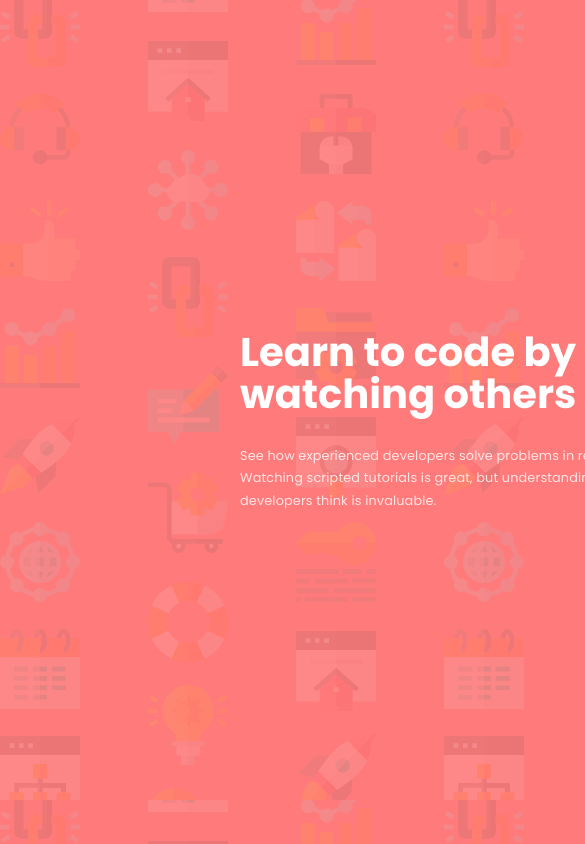
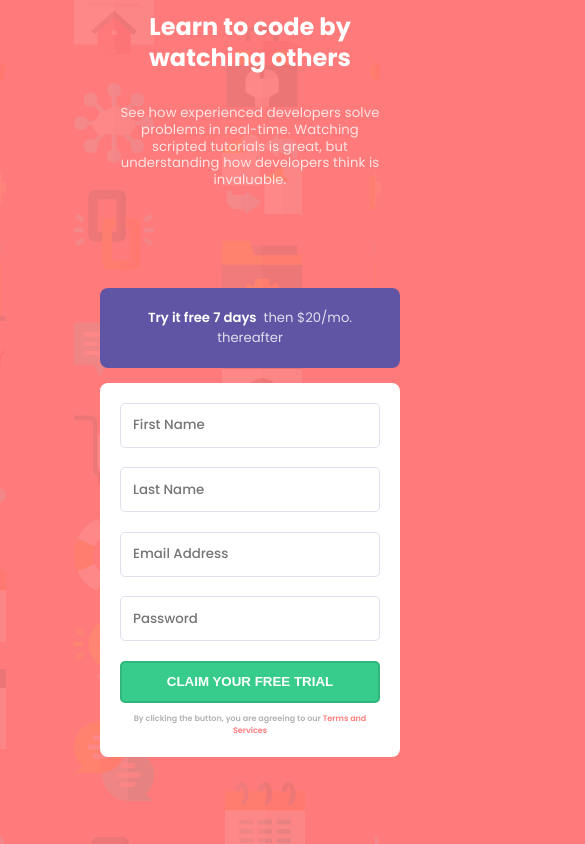
Before and after one commit to x-147/intro-component-with-signup-form-master, a plain HTML site: page index.html in a window 390 px wide. Shown: the top 844 px of the page, 585 px wide, since content can reach past the window. Drawn offline with nearby package versions, Linux system fonts and the light colour scheme.

Commit message:
feat: mobile responsive design

```diff
--- a/styles.css
+++ b/styles.css
@@ -224,3 +224,148 @@ body {
 .show {
   display: block;
 }
+
+@media (max-width: 500px) {
+  html {
+    font-size: 12px;
+  }
+
+  body {
+    grid-template-columns: 500px;
+    grid-template-rows: 200px;
+    background-image: url('./images/bg-intro-mobile.png');
+  }
+
+  /* left container */
+
+  .left-container {
+    padding-left: 0;
+  }
+
+  .left-container-text {
+    width: 300px;
+    display: flex;
+    justify-content: space-around;
+    align-items: center;
+    gap: 30px;
+  }
+
+  .left-container-heading {
+    font-size: 2rem;
+    text-align: center;
+    margin: 0;
+  }
+
+  .left-container-description {
+    font-size: 1.1rem;
+    text-align: center;
+    width: 260px;
+    margin: 0;
+  }
+
+  .right-container {
+    padding-right: 0;
+
+    display: flex;
+    flex-direction: column;
+    justify-content: space-between;
+    gap: 15px;
+  }
+
+  /* call to action bar */
+
+  .right-container-cta {
+    height: 80px;
+    width: 300px;
+
+    display: block;
+    text-align: center;
+    padding: 20px;
+
+    font-size: 1.1rem;
+  }
+
+  .right-container-cta span:first-of-type {
+    font-weight: 600;
+  }
+
+  .right-container-cta span:last-of-type {
+    opacity: 0.8;
+  }
+
+  /* form */
+
+  .right-container-form {
+    width: 300px;
+
+    padding: 20px;
+    border-radius: 8px;
+
+    background-color: white;
+  }
+
+  /* this is inside the form element */
+  /* and it arranges the input boxes with flex */
+  .input-boxes-container {
+    height: 300px;
+
+    display: flex;
+    flex-direction: column;
+    justify-content: space-between;
+  }
+
+  .right-container-form input {
+    height: 45px;
+    width: 100%;
+    display: block;
+
+    border-radius: 5px;
+    text-indent: 1rem;
+
+    border-width: 1px;
+    border-color: hsl(246, 25%, 90%);
+    border-style: solid;
+
+    font-family: 'Poppins', sans-serif;
+    font-style: normal;
+    font-weight: 500;
+  }
+
+  .right-container-form input:focus {
+    outline: solid hsl(248, 32%, 90%);
+  }
+
+  /* note: managing via js */
+  /* .right-container-form input.invalid:focus {
+  outline: 0.125rem solid hsl(0, 100%, 74%);
+} */
+
+  .right-container-form button {
+    height: 42px;
+
+    background-color: hsl(154, 59%, 51%);
+    border-color: hsl(154, 59%, 45%);
+    border-width: 2px;
+    border-radius: 5px;
+    border-style: solid;
+
+    text-transform: uppercase;
+    color: white;
+    font-weight: 600;
+
+    cursor: pointer;
+  }
+
+  .error-text {
+    font-size: 0.65rem;
+    font-weight: 500;
+    font-style: italic;
+    text-align: end;
+
+    position: absolute;
+    top: 45px;
+    right: 0px;
+
+    color: hsl(0, 100%, 74%);
+  }
+}
```
Also changed, not shown: 1 other file.
